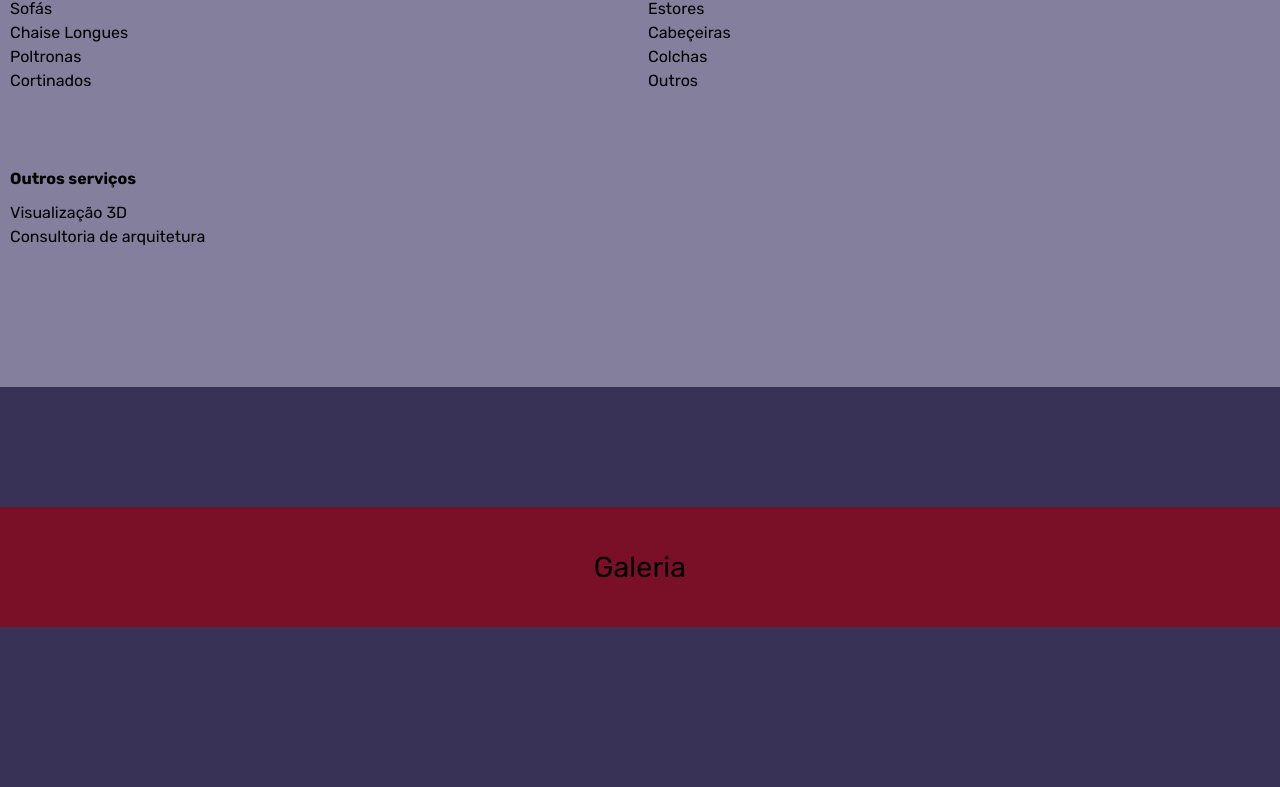
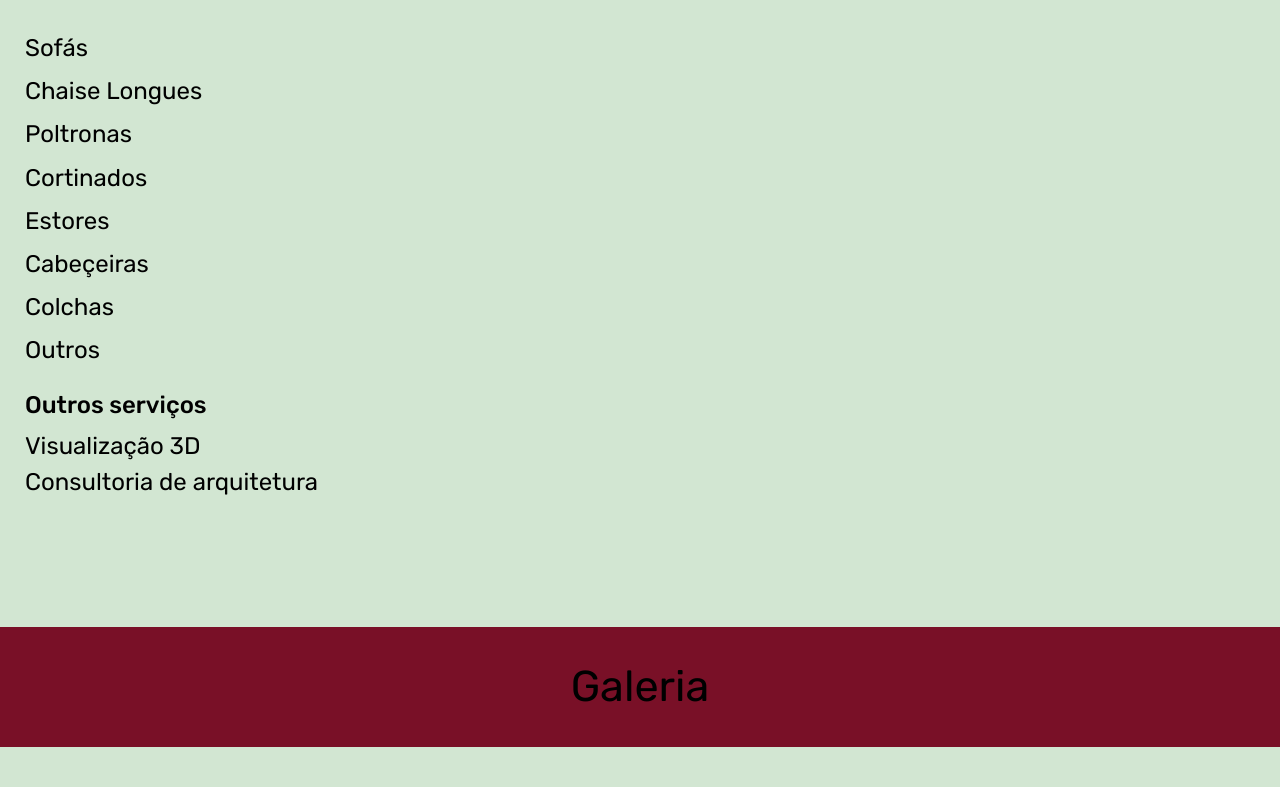
Before and after one commit to ricardomcruz/decorlir-mobile, a plain HTML site: page index.html in a window 1280 px wide. Shown: the part 2013-2800 px from the top of the page. Drawn offline with nearby package versions, Linux system fonts and the light colour scheme.

Commit message:
last changes

```diff
--- a/index.html
+++ b/index.html
@@ -69,8 +69,7 @@
                         <img src="img/icon.test.png" alt="Decorlir Logo">
                     </div>
                     <div class="text">
-                        <p>Seja para recuperar o cadeirão antigo do seu avô ou para idealizar o sofá que sempre desejou, a nossa equipa encontra-se disponível para aconselhá-los.</p>
-
+                        <p>Produzimos sofás, cortinados e toda a gama de peças de conforto para o seu lar ou empresa.   Contamos com três décadas de experiência acumulada.</p>
                     </div>
                 </div>
 
@@ -80,7 +79,7 @@
                         <img src="img/icon.test.png" alt="Decorlir Logo">
                     </div>
                     <div class="text">
-                        <p>Acreditamos que para alcançar o conforto/felicidade no seu espaço é necessário que possa escolher todas as características (dimensões e tecidos) das suas peças.</p>
+                        <p>Somos especialistas tanto na concepção de novas peças como no restauro do seu sofá ou cadeirão que deseja preservar.</p>
 
                     </div>
                 </div>
@@ -93,7 +92,7 @@
                         <img src="img/icon.test.png" alt="Decorlir Logo">
                     </div>
                     <div class="text">
-                        <p>A Decorlir dedica-se desde 1989 ao fabrico de sofás, cortinados e toda a gama de peças de conforto para o seu lar ou empresa.</p>
+                        <p>Garantimos um produto de fabrico nacional, artesanal e com preços acessíveis.</p>
                     </div>
                 </div>
                 <div class="column">
@@ -101,7 +100,7 @@
                         <img src="img/icon.test.png" alt="Decorlir Logo">
                     </div>
                     <div class="text">
-                        <p>Pretendemos garantir ao cliente que deseja optar pela compra de um produto de fabrico nacional e não padronizado preços acessíveis e um serviço pessoal de alto nível.</p>
+                        <p>Acreditamos num design e atendimento personalizado. Procuramos proporcionar ao cliente um conforto à sua medida</p>
 
                     </div>
                 </div>
@@ -128,29 +127,19 @@
                 <img src="img/icon.test.png" alt="Decorlir Logo">
             </div>
             <div id="list">
-                <div>
-                    <ul>
-                        <li>Sofás</li>
-                        <li>Chaise Longues</li>
-                        <li>Poltronas</li>
-                        <li>Cortinados</li>
-                        <li>Estores</li>
-                        <li>Cabeçeiras</li>
-                        <li>Colchas</li>
-                        <li>Outros</li>
-                    </ul>
-                </div>
-                <div>
-                    <h4>Outros serviços </h4>
-                    <span id="others">
-                        <ul>
-                            <li>Visualização 3D</li>
-                            <li>Consultoria de arquitetura</li>
-                        </ul>
-
-                    </span>
-
-                </div>
+                    <p>Sofás</p>
+                    <p>Chaise Longues</p>
+                    <p>Poltronas</p>
+                    <p>Cortinados</p>
+                    <p>Estores</p>
+                    <p>Cabeçeiras</p>
+                    <p>Colchas</p>
+                    <p>Outros</p>
+            </div>
+            <div id="others">
+                <h4>Outros serviços </h4>
+                <p>Visualização 3D</p>
+                <p>Consultoria de arquitetura</p>
             </div>
         </div>
 
@@ -209,7 +198,7 @@
                     </div>
                     <div class="column">
                         <div class="text">
-                            <p>Pretendemos garantir ao cliente que deseja optar pela compra de um produto de fabrico nacional e não padronizado preços acessíveis e um serviço pessoal de alto nível.</p>
+                            <p> </p>
 
                         </div>
                     </div>
--- a/myscripts.js
+++ b/myscripts.js
@@ -2,7 +2,7 @@ $(window).scroll(function() {
 
   if ($(this).scrollTop()>400)
    {
-      $('nav').css("background-color","rgba(220, 220, 220,1");
+      $('nav').css("background-color","rgba(255, 255, 255,1");
    }
   else
    {
--- a/mystyle.css
+++ b/mystyle.css
@@ -57,7 +57,7 @@ body {
     line-height: 1.2;
     font-family: 'Rubik', sans-serif;
     background-color: black;
-    font-size:1em;
+    font-size:3vh;
 
 }
 
@@ -188,6 +188,11 @@ nav{
 }
 
 
+section{
+    background-color: rgb(210, 230, 210);
+}
+
+
 #home{
     height: 100vh;
 
@@ -200,7 +205,7 @@ nav{
     position: fixed;
     max-width: 1400px;
     padding-left: 20px;
-    font-size: 2.5em;
+    font-size: 13vw;
     z-index: 1;
 }
 
@@ -234,7 +239,6 @@ Limpar codigo dos videos
     min-height: 100vh;
     min-width: 100%;
     overflow: hidden;
-    background-color: white;
 
 
 }
@@ -256,7 +260,6 @@ video{
     width:100%;
     height: 100vh;
     object-fit: cover;
-    background-color: rgb(39, 26, 26);
 }
 
 
@@ -291,7 +294,8 @@ a{
 }
 
 .conditionsdiv{
-    height: 25%;
+    padding-top: 7px;
+    height: 20%;
     padding-left:5px;
 }
 #social{
@@ -322,7 +326,7 @@ a{
 }
 
 #description, #team{
-    background-color: white;
+
     position: relative;
     height: 185vh;
     z-index: 4;
@@ -331,18 +335,20 @@ a{
 
 
 
-#services, #gallery{
+#gallery{
     padding-top: 15vh;
     height: 85vh;
-    background-color: rgb(57, 50, 87);
     position: relative;
     z-index: 4;
 }
 
+
 #services{
-    background-color: rgb(133, 127, 158);
+    padding-top: 15vh;
+    height: 100vh;
+    position: relative;
+    z-index: 4;
 }
-
 .column{
     height: calc(42.5vh - 5px);
     margin: 5px;
@@ -378,7 +384,7 @@ img{
 
 .text{
     height: 50%;
-    padding: 10px 5px 0 5px;
+    padding: 20px 5px 0 5px;
 
 
 }
@@ -402,7 +408,6 @@ p {
 #contact{
     height: 70vh;
     padding-top: 15vh;
-    background-color: aqua;
     position: relative;
     z-index: 4;
 }
@@ -416,7 +421,7 @@ p {
     align-content:center;
     flex-direction:column;
     text-align: center;
-    background-color: rgb(220,220,220)
+    background-color: rgb(255, 255, 255)
 
 }
 
@@ -434,54 +439,39 @@ p {
 
 
 #a-icon{
-    height: 50%;
-    background-color: rgb(138, 60, 60);
+    height: 30vh;
 }
 
 
 #list{
-    height: 40vh;
-    padding: 10px;
+    height: 45vh;
+    font-size: 3vh;
+    line-height: 1.8;
+    padding-left: 25px;
 
 }
 
-#list div{
-    height: 50%;
-    height: 50%;
+h4{
+    padding-bottom: 5px;
+    font-weight: 500;
+}
 
-    font-size: 1em;
+#others{
+    height: 15vh;
+    font-size: 3vh;
     line-height: 1.5;
+    padding-left: 25px;
 
 }
 
-#list div p{
-    line-height: 1.5;
-}
 
 br{
     line-height: 150%;
 }
 
-ul{
-    columns: 2;
-    -webkit-columns: 2;
-    -moz-columns: 2;
-    list-style-type: none;
 
-}
 
-h4{
-    font-weight: 900;
-    padding-top:10px;
-    padding-bottom: 10px;
-}
 
-#others ul{
-    columns: 1;
-    -webkit-columns: 1;
-    -moz-columns: 1;
-
-}
 
 
 
```
